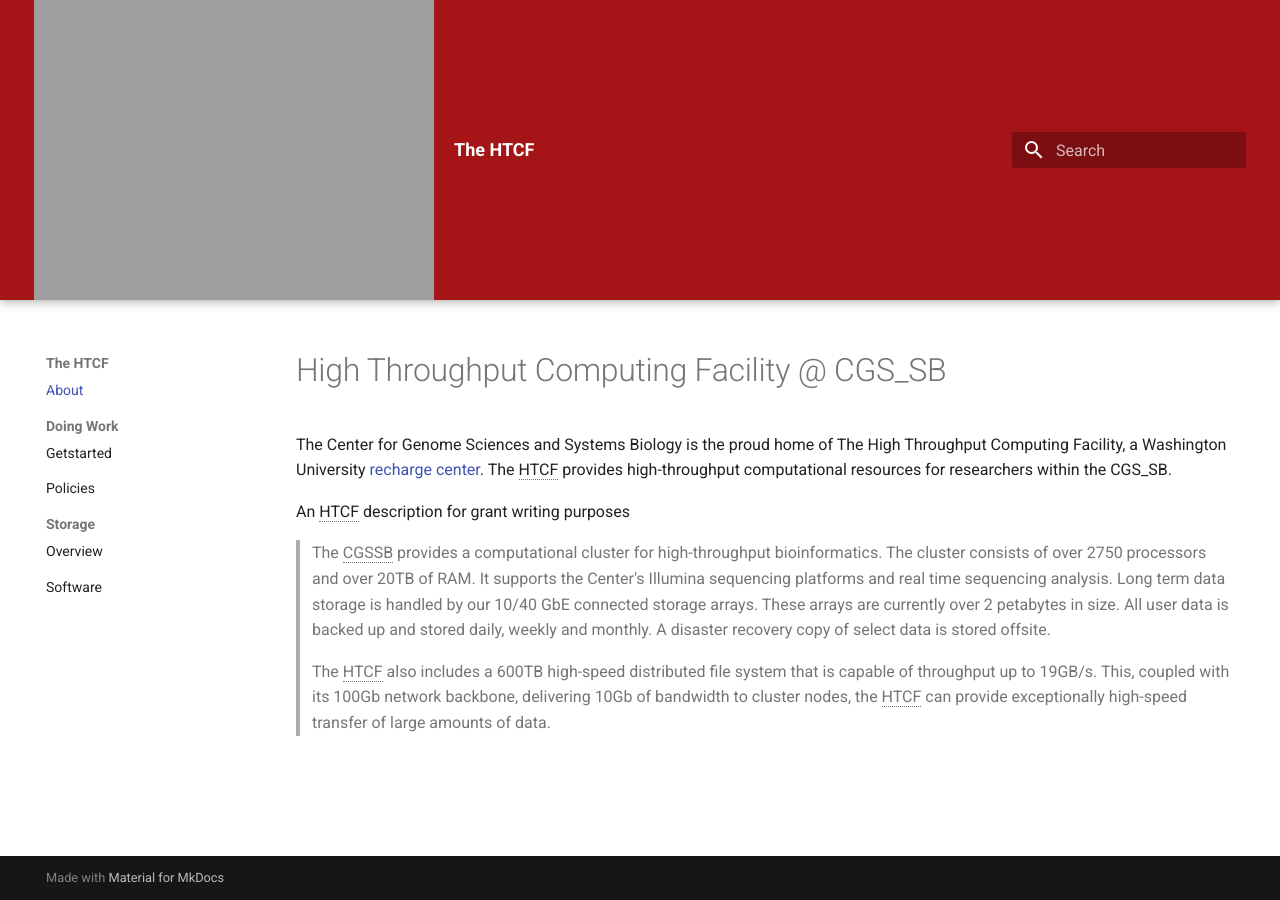
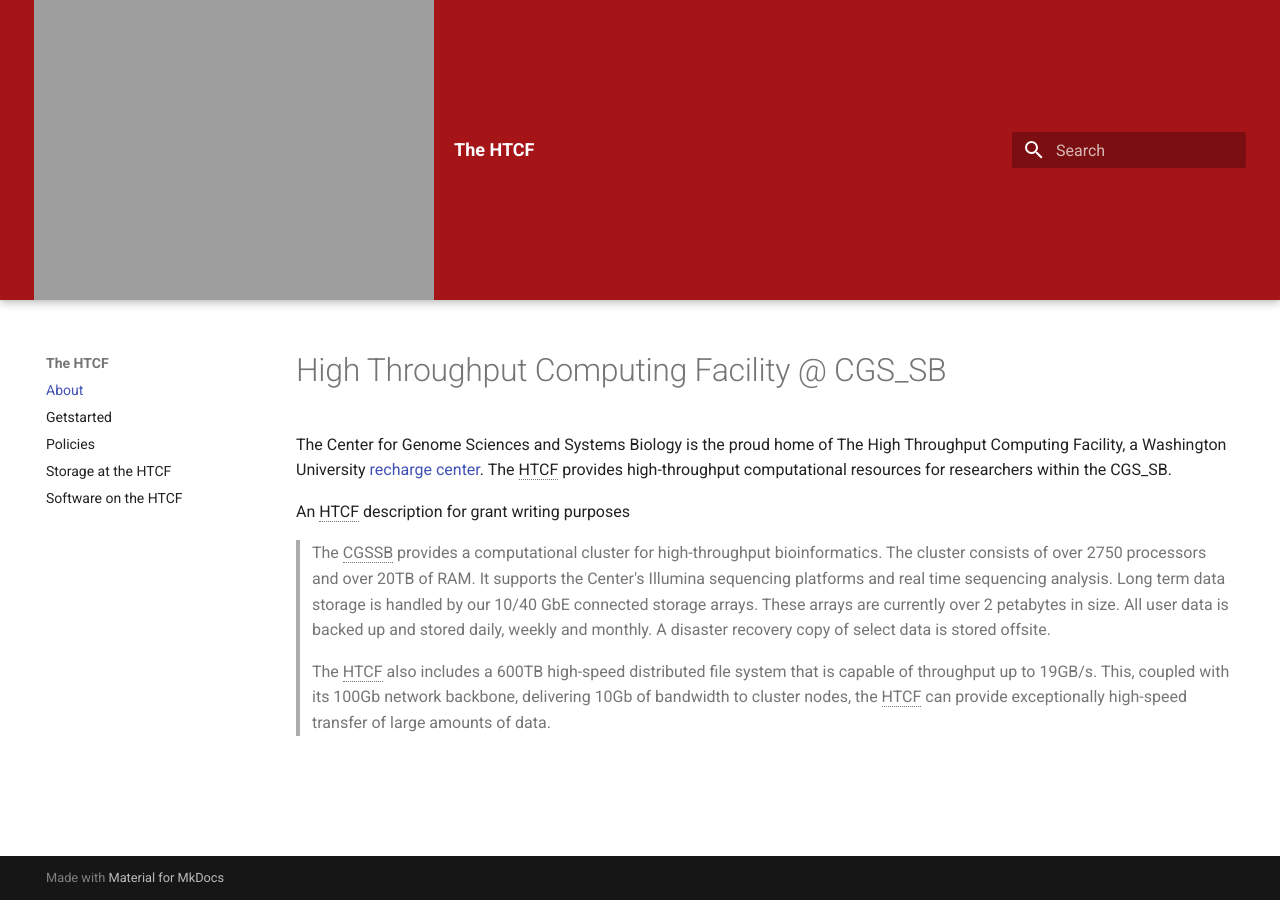
Before and after one commit to htcf/docs, an MkDocs documentation site: the page built from docs/index.md, in a window 1280 px wide. Built offline with MkDocs 1.6.1 and Material for MkDocs 9.7.7, drawn with Linux system fonts in a browser that asks for light colours; some of the changed lines change nothing that is shown.

Commit message:
Update mkdocs.yml

```diff
--- a/mkdocs.yml
+++ b/mkdocs.yml
@@ -43,8 +43,9 @@
 
 nav:
 - About: 'index.md'
-- Doing Work:
-    - 'getstarted.md'
+- 'getstarted.md'
+#- Doing Work:
+#    - 'getstarted.md'
     #- Running Jobs: runningjobs.md
     #- The Queue: using/queue.md
     #- Using the HTCF: 'using/index.md'
@@ -53,12 +54,13 @@
     #- Job Accounting: 'using/accounting.md'
     #  #- queue.md
     #  #- runningjobs.md
-- Policies: 'policies.md'
-- Storage:
-    - Overview: 'storage/index.md'
+- 'policies.md'
+- 'storage/index.md'
+#- Storage:
+    #- Overview: 'storage/index.md'
     #- HTS: 'storage/hts.md'
     #- REF: 'storage/ref.md'
     #- LTS: 'storage/lts.md'
     #- LTOS: 'storage/ltos.md'
     #- Beta: 'storage/new_index.md'
-- Software: 'software.md'
+- 'software.md'
```
